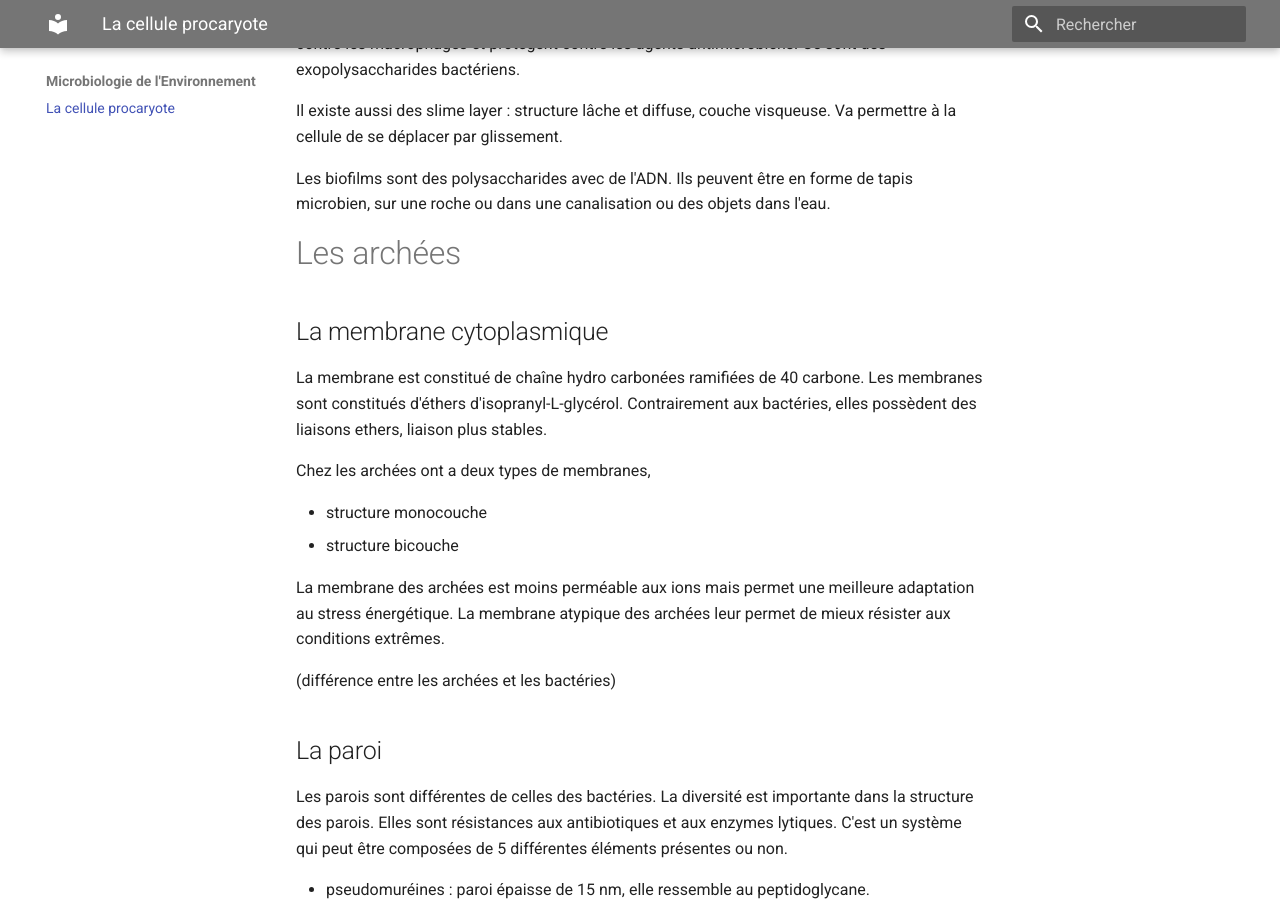
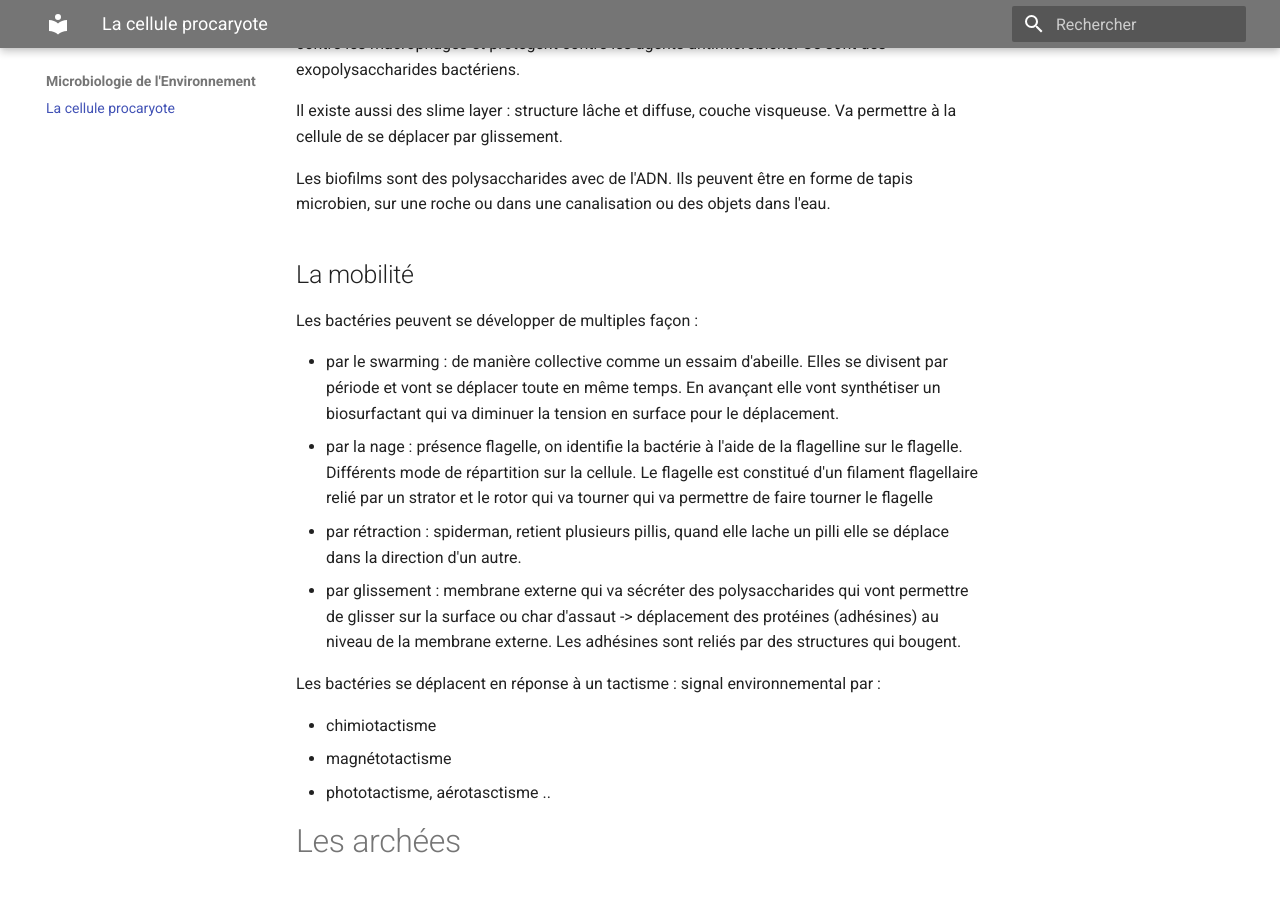
Before and after one commit to Lizeem/L3STcours, an MkDocs documentation site: the page built from Docs/Microbiologie de l'Environnement/Le cellule procaryote.md, in a window 1280 px wide and 900 px high, scrolled down 3591 px. Built offline with MkDocs 1.6.1 and Material for MkDocs 9.7.7, drawn with Linux system fonts in a browser that asks for light colours.

Commit message:
Update la cellule procaryote

```diff
--- a/Docs/Microbiologie de l'Environnement/Le cellule procaryote.md
+++ b/Docs/Microbiologie de l'Environnement/Le cellule procaryote.md
@@ -92,6 +92,25 @@ Il existe aussi des slime layer : structure lâche et diffuse, couche visqueuse.
 
 Les biofilms sont des polysaccharides avec de l'ADN. Ils peuvent être en forme de tapis microbien, sur une roche ou dans une canalisation ou des objets dans l'eau.
 
+## La mobilité
+
+Les bactéries peuvent se développer de multiples façon :
+
+- par le swarming : de manière collective comme un essaim d'abeille. Elles se divisent par période et vont se déplacer toute en même temps. En avançant elle vont synthétiser un biosurfactant qui va diminuer la tension en surface pour le déplacement.
+- par la nage : présence flagelle, on identifie la bactérie à l'aide de la flagelline sur le flagelle. Différents mode de répartition sur la cellule. Le flagelle est constitué d'un filament flagellaire relié par un strator  et le rotor qui va tourner qui va permettre de faire tourner le flagelle
+- par rétraction : spiderman, retient plusieurs pillis, quand elle lache un pilli elle se déplace dans la direction d'un autre.
+- par glissement : membrane externe qui va sécréter des polysaccharides qui vont permettre de glisser sur la surface ou char d'assaut -> déplacement des protéines (adhésines) au niveau de la membrane externe. Les adhésines sont reliés par des structures qui bougent.
+
+Les bactéries se déplacent en réponse à un tactisme : signal environnemental par :
+
+- chimiotactisme
+- magnétotactisme
+- phototactisme, aérotasctisme ..
+
+
+
+
+
 # Les archées
 
 ## La membrane cytoplasmique
```
